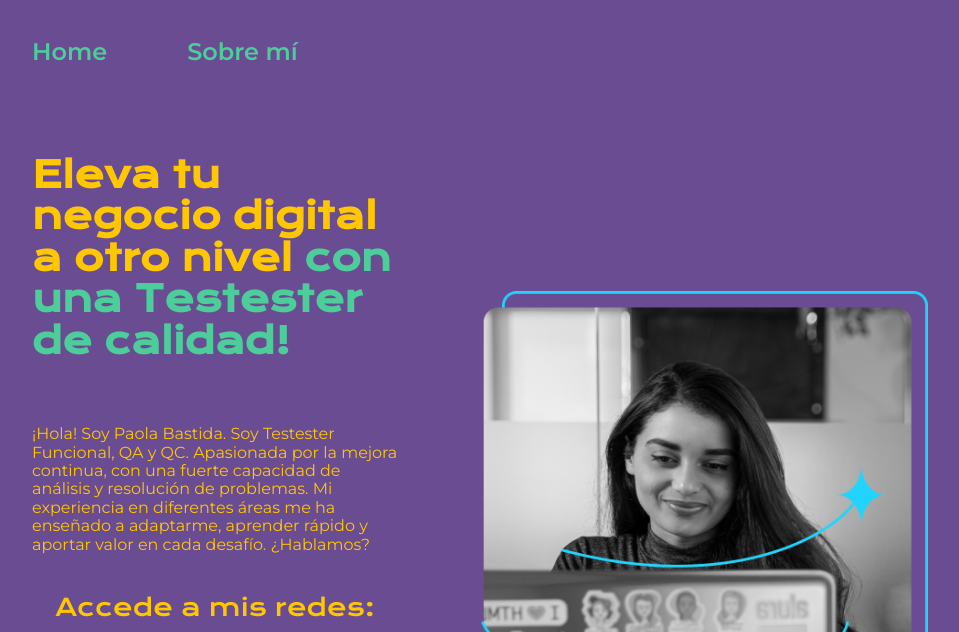
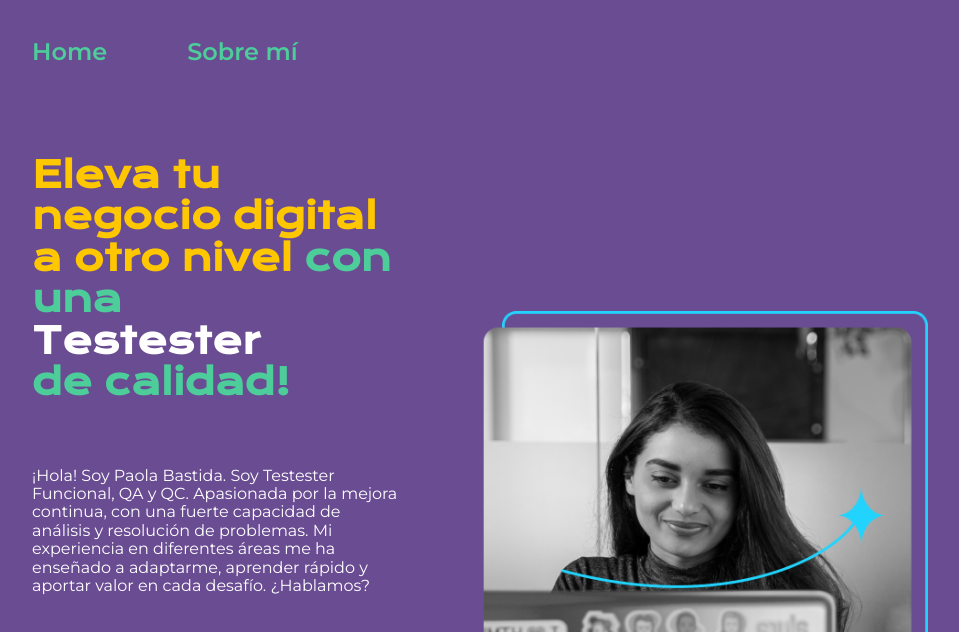
Before and after one commit to PaoBasQA/portafolio, a plain HTML site: page index.html in a window 1280 px wide. Shown: the top 632 px of the page, without its empty margins (160-1119 px from the left). Drawn offline with nearby package versions, Linux system fonts and the light colour scheme.

Commit message:
Agrega color personalizado para párrafos y modifica la presentación de "Testester" en el título

```diff
--- a/Styles/style.css
+++ b/Styles/style.css
@@ -5,6 +5,7 @@
     --color-secundario: #FFC700;
     --color-terciario: #4CCD99;
     --color-hover: #F93827;
+    --color-p: #FFFFFF;
 
     --fuente-montserrat: "Montserrat", sans-serif;
     --fuente-krona: "Krona One", sans-serif;
@@ -61,6 +62,10 @@ body{
 
 .titulo-destaque {
     color: var(--color-terciario);
+}
+
+p{
+    color: var(--color-p);
 }
 
 .presentacion__contenido__texto{
--- a/index.html
+++ b/index.html
@@ -19,7 +19,7 @@
         <section class="presentacion__contenido">
             <h1 class="presentacion__contenido__titulo">
                 Eleva tu negocio digital a otro nivel
-                <strong class="titulo-destaque">con una Testester de calidad!</strong>
+                <strong class="titulo-destaque">con una <p>Testester</p> de calidad!</strong>
             </h1>
                 <p class="presentacion__contenido__texto">¡Hola! Soy Paola Bastida. Soy Testester Funcional, QA y QC.
                     Apasionada por la mejora continua, con una fuerte capacidad de análisis y
```
